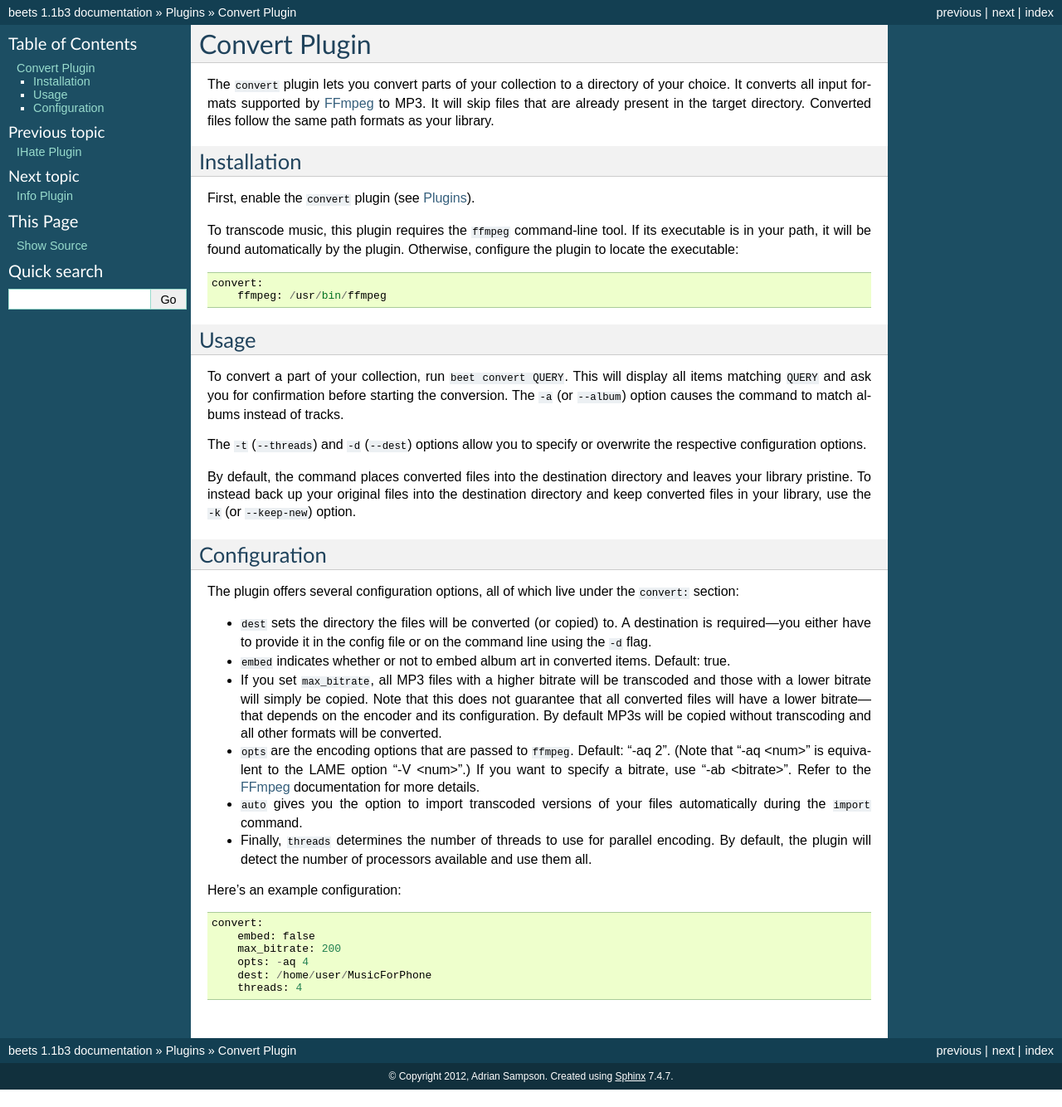
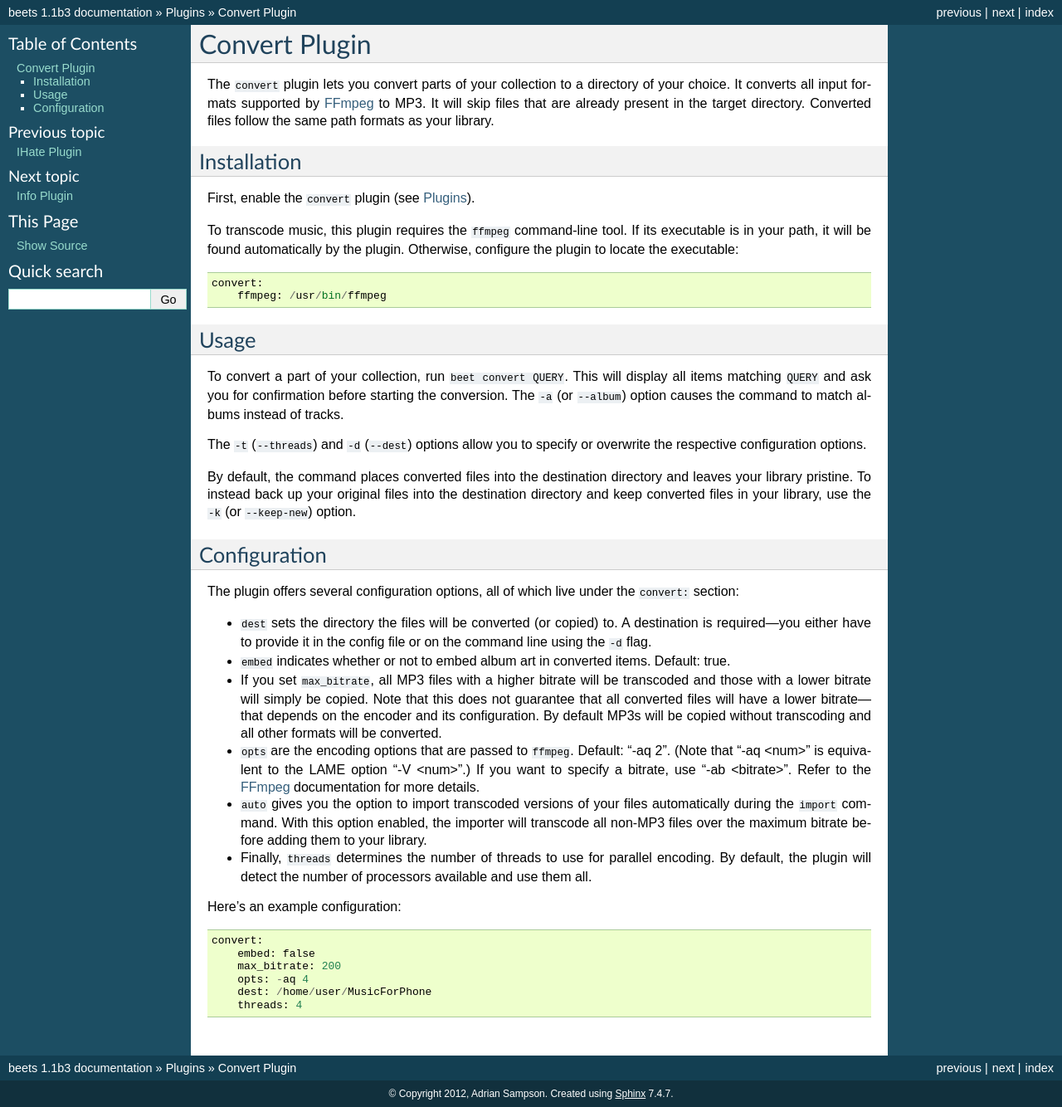
Before and after one commit to google-code-export/beets, a Sphinx documentation site: the page built from docs/plugins/convert.rst, in a window 1280 px wide. Shown: the whole page at 83% size. Built offline with Sphinx 7.4.7, drawn with Linux system fonts in a browser that asks for light colours; before the commit the page ends 1313 px from its top, so only the background shows below that.

Commit message:
convert auto: changelog and de-cloning (#212)

```diff
--- a/docs/changelog.rst
+++ b/docs/changelog.rst
@@ -25,6 +25,8 @@ Other stuff:
 * :doc:`/plugins/convert`: A new ``--keep-new`` option lets you store
   transcoded files in your library while backing up the originals (instead of
   vice-versa). Thanks to Lucas Duailibe.
+* :doc:`/plugins/convert`: Also, a new ``auto`` config option will transcode
+  audio files automatically during import. Thanks again to Lucas Duailibe.
 * :doc:`/plugins/echonest_tempo`: API errors now issue a warning instead of
   exiting with an exception. We also avoid an error when track metadata
   contains newlines.
--- a/docs/plugins/convert.rst
+++ b/docs/plugins/convert.rst
@@ -58,7 +58,9 @@ The plugin offers several configuration options, all of which live under the
   <num>".) If you want to specify a bitrate, use "-ab <bitrate>". Refer to the
   `FFmpeg`_ documentation for more details.
 * ``auto`` gives you the option to import transcoded versions of your files
-  automatically during the ``import`` command.
+  automatically during the ``import`` command. With this option enabled, the
+  importer will transcode all non-MP3 files over the maximum bitrate before
+  adding them to your library.
 * Finally, ``threads`` determines the number of threads to use for parallel
   encoding. By default, the plugin will detect the number of processors
   available and use them all.
```
Also changed, not shown: 1 other file.
